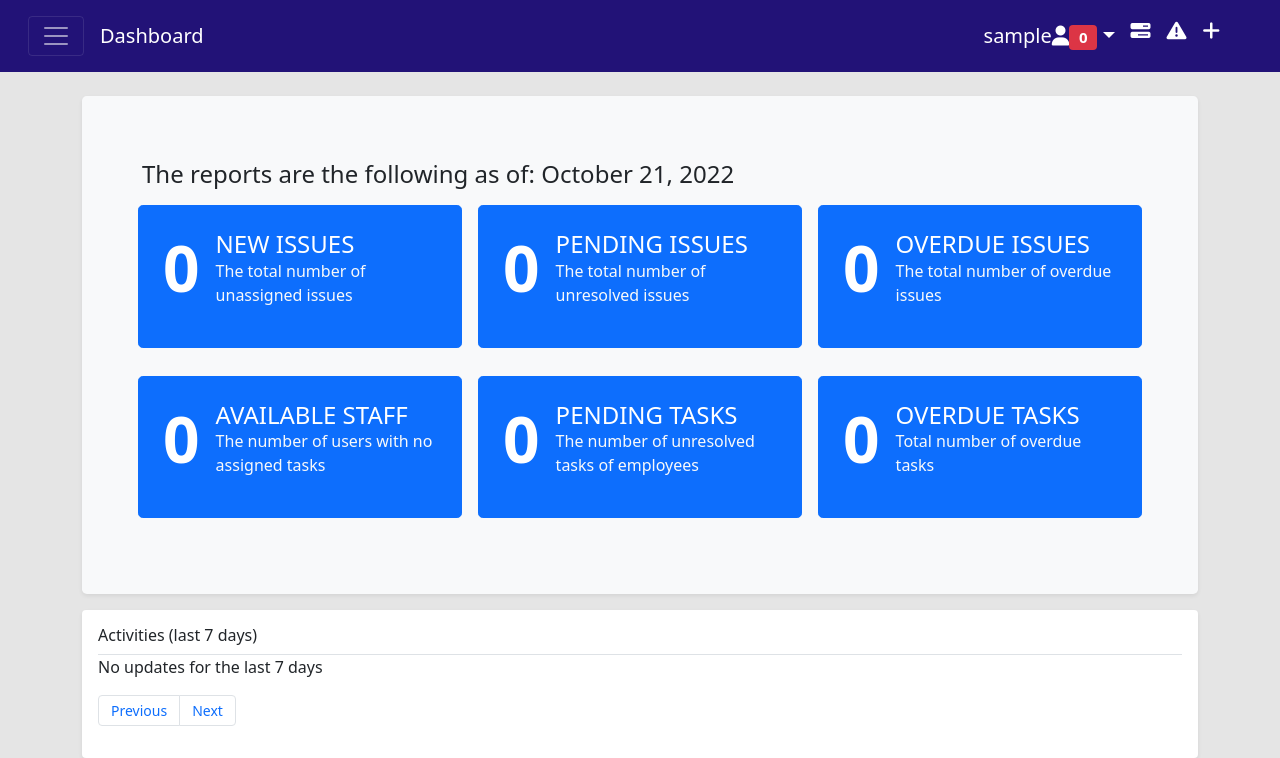
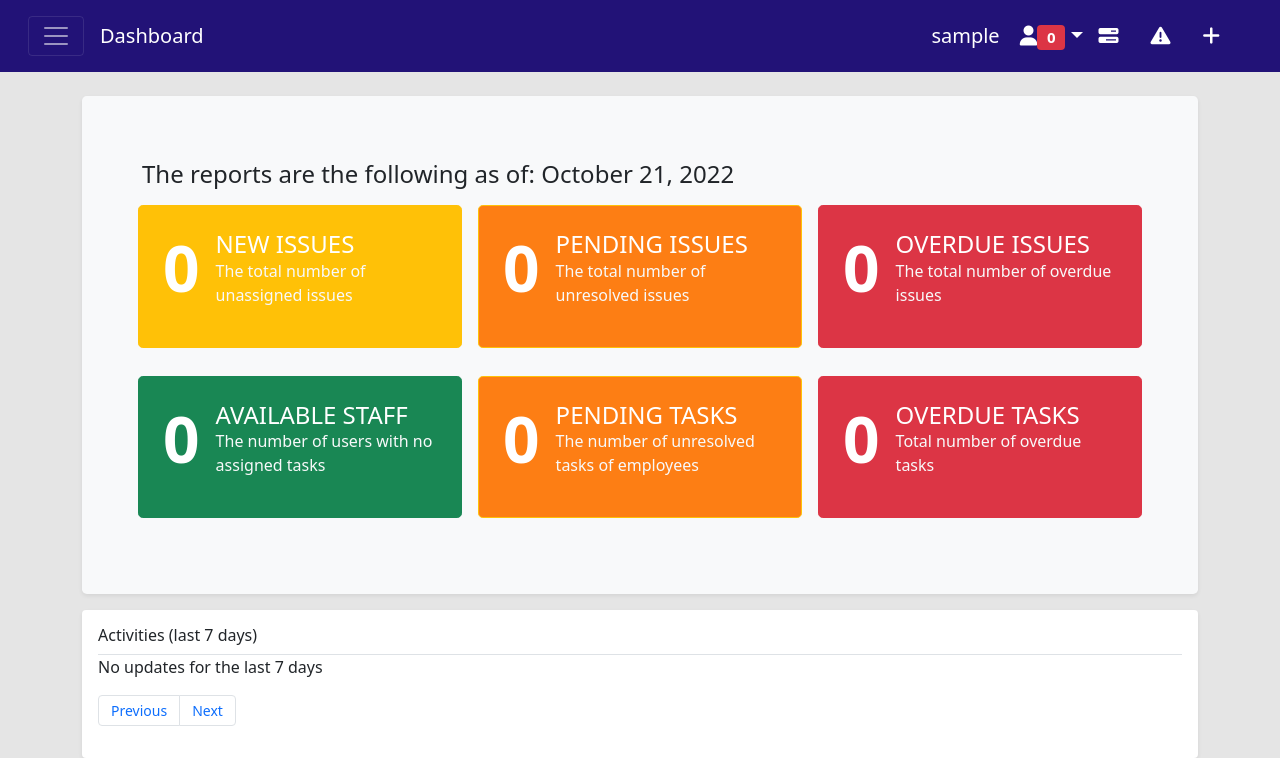
Before and after one commit to jlmanrique25/Finals_pending_qa, a PHP site: page /index.php?page=1 in a window 1280 px wide. Shown: the top 758 px of the page. Run offline with PHP 8.4, Linux system fonts and the light colour scheme; the visitor is signed in with stand-in values (Sample User, id 1); data that the repository does not hold is empty; some libraries are stand-ins or nearby versions.

Commit message:
Header and dashboard UI changes

```diff
--- a/backend/archive_equipment.p.php
+++ b/backend/archive_equipment.p.php
@@ -20,7 +20,7 @@
 				  <span aria-hidden="true">&times;</span>
 				</button>
 			  </div>
-			<div class="modal-body" id="change_user">
+			<div class="modal-body" id="archive_equipment">
 				Are you sure you want to archive equipment <strong><?php echo $row['equipment_name'];?> ?</strong>
 			</div>
 			<div class="modal-footer">
--- a/dashboard.php
+++ b/dashboard.php
@@ -13,8 +13,8 @@
 		  ?></h4>
 			<div class="row mb-2">
 				<div class="col text-light p-2">
-					<a class="container btn btn-primary rounded-3 d-flex gap-3 p-4" href="n_issues.php?site=New%20Issues&page=1" role="button"
-					style="margin-bottom:4px;white-space: normal;">
+					<a class="container btn btn-warning rounded-3 d-flex gap-3 p-4" href="n_issues.php?site=New%20Issues&page=1" role="button"
+					style="margin-bottom:4px;white-space: normal; color: white;">
 						<p class="display-3  font-weight-bold"><?php include 'backend/count_new_issues.p.php';?></p>
 						<div class=" text-left">
 							<h4 class="mb-0 text-uppercase">new issues</h6>
@@ -24,8 +24,8 @@
 					</a>
 				</div>
 				<div class="col text-light p-2">
-					<a class="container btn btn-primary rounded-3 d-flex gap-3 p-4" href="p_issues.php?site=Pending%20Issues&page=1" role="button"
-					style="margin-bottom:4px;white-space: normal;">
+					<a class="container btn btn-warning rounded-3 d-flex gap-3 p-4" href="p_issues.php?site=Pending%20Issues&page=1" role="button"
+					style="margin-bottom:4px;white-space: normal; background-color: #fd7e14; color: white;">
 						<p class="display-3  font-weight-bold"><?php include 'backend/count_issues.p.php';?></p>
 						<div class=" text-left">
 							<h4 class="mb-0 text-uppercase">pending issues</h6>
@@ -35,7 +35,7 @@
 					</a>
 				</div>
 				<div class="col text-light p-2">
-					<a class="container btn btn-primary rounded-3 d-flex gap-3 p-4" href="o_issues.php?site=Overdue%20Issues&page=1" role="button"
+					<a class="container btn btn-danger rounded-3 d-flex gap-3 p-4" href="o_issues.php?site=Overdue%20Issues&page=1" role="button"
 					style="margin-bottom:4px;white-space: normal;">
 						<p class="display-3  font-weight-bold"><?php include 'backend/count_overdue_issues.p.php';?></p>
 						<div class=" text-left">
@@ -49,7 +49,7 @@
 			</div>
 			<div class="row">
 				<div class="col text-light p-2">
-					<a class="container btn btn-primary rounded-3 d-flex gap-3 p-4" href="i_users.php?site=Available%20Staff&page=1" role="button"
+					<a class="container btn btn-success rounded-3 d-flex gap-3 p-4" href="i_users.php?site=Available%20Staff&page=1" role="button"
 					style="margin-bottom:4px;white-space: normal;">
 						<p class="display-3  font-weight-bold"><?php
 							include 'backend/idle_users.p.php';
@@ -61,8 +61,8 @@
 					</a>
 				</div>
 				<div class="col text-light p-2">
-					<a class="container btn btn-primary rounded-3 d-flex gap-3 p-4" href="u_tasks.php?site=Pending%20Tasks&page=1" role="button"
-					style="margin-bottom:4px;white-space: normal;">
+					<a class="container btn btn-warning rounded-3 d-flex gap-3 p-4" href="u_tasks.php?site=Pending%20Tasks&page=1" role="button"
+					style="margin-bottom:4px;white-space: normal; background-color: #fd7e14; color: white;">
 						<p class="display-3  font-weight-bold"><?php
 							include 'backend/count_unfinished.p.php';
 						?></p>
@@ -73,7 +73,7 @@
 					</a>
 				</div>
 				<div class="col text-light p-2">
-					<a class="container btn btn-primary rounded-3 d-flex gap-3 p-4" href="o_tasks.php?site=Overdue%20Tasks&page=1" role="button"
+					<a class="container btn btn-danger rounded-3 d-flex gap-3 p-4" href="o_tasks.php?site=Overdue%20Tasks&page=1" role="button"
 					style="margin-bottom:4px; white-space: normal;">
 						<p class="display-3 font-weight-bold"><?php
 							include 'backend/count_equipment_issues.p.php';
--- a/header.php
+++ b/header.php
@@ -53,8 +53,10 @@
 
 		<nav id="navbar-example2" class="navbar navbar-dark flex-row .d-none .d-md-block .d-lg-none" style="background-color: rgba(34, 18, 119, 1);">
 		  <ul class="nav nav-pills">
+		  	<li class="nav-item"></li>
 		  	 <li class="nav-item dropdown">
-		      <a class="navbar-brand dropdown-toggle" data-toggle="dropdown" href="#" id="dropdownMenuLinkuser" role="button" aria-haspopup="true" aria-expanded="false"><?php echo $_SESSION['username'];?><i class="fas fa-user" aria-hidden="true"></i><span class="badge badge-pill badge-danger"><?php
+		  	 	<a class="navbar-brand" style="color: white;"><?php echo $_SESSION['username'];?></a>
+		      <a class="navbar-brand dropdown-toggle" data-toggle="dropdown" href="#" id="dropdownMenuLinkuser" role="button" aria-haspopup="true" aria-expanded="false"><i class="fas fa-user" aria-hidden="true"></i><span class="badge badge-pill badge-danger"><?php
 
 					include 'backend/count_task_assigned_admin.p.php';
 
@@ -84,21 +86,77 @@
 		        <a class="dropdown-item" href="backend/logout.p.php">Sign out</a>
 		      </div>
 		    </li>
+		  </ul>
 
-		    <li class="nav-item">
-		      <a class="navbar-brand" href="assign_new_task.php?site=Assign%20new%20task" title="New Task Report"><i class="fa fa-tasks" aria-hidden="true"></i></a>
-		    </li>
-		    <li class="nav-item">
-		      <a class="navbar-brand" href="assign_issue.php?site=Create%20Issue%20Report" title="New Issue Report"><i class="fa fa-exclamation-triangle" aria-hidden="true"></i></a>
-		    </li>
-		    <li class="nav-item">
-		      <a class="navbar-brand" href="add_new_equipment.php?site=Add%20New%20Equipment" title="Add New Equipment"><i class="fa fa-plus" aria-hidden="true"></i></a>
+		<ul class="nav nav-pills text-center flex-row" >
+			<li class="nav-item mr-3 d-none d-lg-block">
+				<a class="navbar-brand" href="assign_new_task.php?site=Assign%20new%20task" title="New Task Report"><i class="fa fa-tasks" aria-hidden="true"></i></a>
+			</li>
+			<li class="nav-item mr-3 d-none d-lg-block">
+				<a class="navbar-brand" href="assign_issue.php?site=Create%20Issue%20Report" title="New Issue Report"><i class="fa fa-exclamation-triangle" aria-hidden="true"></i></a>
+			</li>
+			<li class="nav-item  d-none d-lg-block">
+				<a class="navbar-brand" href="add_new_equipment.php?site=Add%20New%20Equipment"><i class="fa fa-plus" aria-hidden="true" title="Add New Equipment"></i></a>
+			</li>
+		</ul>
+		</nav>
+			  </div>
+
+		<?php
+        }
+			 ?>
+
+		<?php
+        if($_SESSION['role'] == "Technician"){
+
+          ?>
+
+		  <div class="d-none d-sm-block">
+
+
+		<nav id="navbar-example2" class="navbar navbar-dark flex-row .d-none .d-md-block .d-lg-none" style="background-color: rgba(34, 18, 119, 1);">
+		  <ul class="nav nav-pills">
+		  	<li class="nav-item"></li>
+		  	 <li class="nav-item dropdown">
+		  	 	<a class="navbar-brand" style="color: white;"><?php echo $_SESSION['username'];?></a>
+		      <a class="navbar-brand dropdown-toggle" data-toggle="dropdown" href="#" id="dropdownMenuLinkuser" role="button" aria-haspopup="true" aria-expanded="false"><i class="fas fa-user" aria-hidden="true"></i><span class="badge badge-pill badge-danger"><?php
+
+					include 'backend/count_task_assigned_admin.p.php';
+
+                                                                                                                                                                                                                                         ?></span></a>
+		      <div class="dropdown-menu" aria-labelledby="dropdownMenuLinkuser">
+		        <a href="<?php
+					if($_SESSION['role'] == 'Head'){
+                        echo 'head_tasks_table.php?site=Unresolved%20Issues&page=1';
+                    }else{
+                        echo 'admin_issues_table.php?site=Unresolved%20Issues&table=unresolved';
+                    }
+				   ?>
+				   " class="dropdown-item">My Tasks <span class="badge badge-danger"><?php
+
+					include 'backend/count_task_assigned_admin.p.php';
+
+				?></span></a>
+				<?php if($_SESSION['role'] == "Head"){?>
+				<a href="assign_issue_reports.php?site=Unassigned%20Reports&page=1" class="dropdown-item">Assign Issue Report</a>
+				<?php	}
+                ?>
+				<?php if($_SESSION['role'] == "Head"){?>
+				<a href="users.php?site=Users&page=1" class="dropdown-item">Manage Users</a>
+				<?php	}
+                ?>
+		        <div role="separator" class="dropdown-divider"></div>
+		        <a class="dropdown-item" href="backend/logout.p.php">Sign out</a>
+		      </div>
 		    </li>
 		  </ul>
 		</nav>
 			  </div>
 
-		<?php
+
+
+
+        <?php
         }
 			 ?>
 
```
